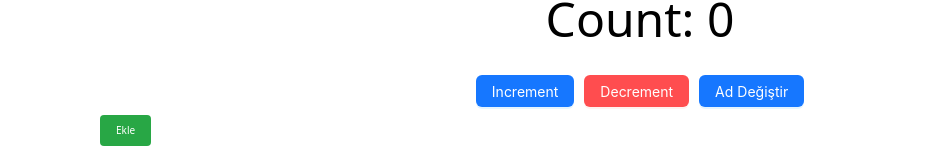
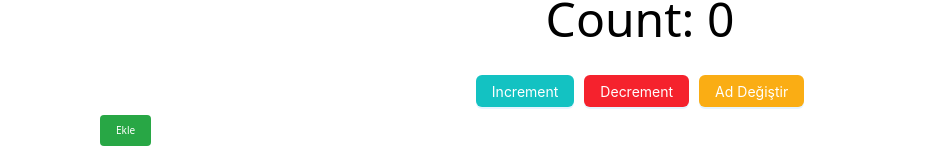
Before and after one commit to RidvanErenEldem/reactProject, a React (Vite) app: page / in a window 1280 px wide. Shown: the part 705-851 px from the top of the page, without its empty margins (0-938 px from the left). Built offline with nearby package versions, Linux system fonts and the light colour scheme.

Commit message:
Refactor code and add modal component

```diff
--- a/src/App.jsx
+++ b/src/App.jsx
@@ -5,7 +5,7 @@ import trTR from "antd/es/date-picker/locale/tr_TR";
 import "dayjs/locale/tr";
 import Counter from "./components/Counter";
 import Button from "./components/UI/Button";
-import { useEffect, useState } from "react";
+import { Fragment, useEffect, useState } from "react";
 import Modal from "./components/UI/Modal";
 
 function App() {
@@ -18,6 +18,9 @@ function App() {
 	}, [counter]);
 
 	return (
+		<Fragment>
+			{showModal ? <Modal setShowModal={setShowModal}></Modal> : ""}
+
 			<div className="container mx-auto">
 				<h1>{name}</h1>
 				<h1>{counter}</h1>
@@ -26,7 +29,7 @@ function App() {
 					<p>Card content</p>
 					<p>Card content</p>
 				</Card>
-			{showModal ? <Modal setShowModal={setShowModal}></Modal> : ""}
+
 				<DatePicker locale={trTR} />
 				<Button title="+1" addClass="warning" onClick={() => setCounter(counter + 1)}>
 					+1
@@ -38,6 +41,7 @@ function App() {
 				<Counter />
 				<Button title="Ekle" addClass="success" />
 			</div>
+		</Fragment>
 	);
 }
 
--- a/src/components/Counter.jsx
+++ b/src/components/Counter.jsx
@@ -1,7 +1,9 @@
 import { Button } from "antd";
 import { useState } from "react";
+import { red, cyan, gold } from "@ant-design/colors";
 
 function Counter() {
+	console.log(red);
 	const [count, setCount] = useState(0);
 
 	const [name, setName] = useState("Ahmet");
@@ -23,13 +25,13 @@ function Counter() {
 			<h3>{name}</h3>
 			<h1 style={{ fontSize: "48px", marginBottom: "20px" }}>Count: {count}</h1>
 			<div>
-				<Button type="primary" onClick={increment} style={{ marginRight: "10px" }}>
+				<Button type="primary" className="" onClick={increment} style={{ marginRight: "10px", backgroundColor: `${cyan[5]}` }}>
 					Increment
 				</Button>
-				<Button type="primary" danger onClick={decrement} style={{ marginRight: "10px" }}>
+				<Button type="primary" onClick={decrement} style={{ marginRight: "10px", backgroundColor: `${red[5]}` }}>
 					Decrement
 				</Button>
-				<Button type="primary" onClick={changeName}>
+				<Button type="primary" onClick={changeName} style={{ backgroundColor: `${gold[5]}` }}>
 					Ad Değiştir
 				</Button>
 			</div>
--- a/src/components/UI/Modal.css
+++ /dev/null
@@ -1,6 +0,0 @@
-.modal-wrapper {
-    position: fixed;
-    top: 50%;
-    left: 50%;
-    transform: translate(-50%, -50%);
-}
--- a/src/components/UI/Modal.jsx
+++ b/src/components/UI/Modal.jsx
@@ -1,22 +1,25 @@
 import { useEffect } from "react";
-import Button from "./Button";
-import "./Modal.css";
 
-const Modal = ({ setShowModal }) => {
+function Modal({ setShowModal }) {
 	useEffect(() => {
-		// This function will run when the component is mounted
+		// clean-up function
 		return () => {
-			console.log("Modal unmounted");
+			console.log("modal kapatıldı.");
 		};
 	}, []);
 
 	return (
-		<div className="modal-wrapper absolute bg-gray-200  p-10">
-			<h3>Input boş olamaz</h3>
-			<p>Lütfen tüm inputları dolduralım</p>
-			<Button title="Kapat" addClass="danger" onClick={() => setShowModal(false)} />
+		<div className=" absolute w-[100%] h-[100%] flex justify-center items-center top-0 ">
+			<div className="absolute bg-red-300 opacity-40 w-[100%] h-[100%]" onClick={() => setShowModal(false)}></div>
+			<div className="modal-wrapper bg-gray-200 p-10 relative z-50">
+				<h3>Inputlar boş olamaz</h3>
+				<p>Lütfen tüm inputların dolu olduğundan emin olalım.</p>
+				<button className="bg-red-600 text-white p-3 rounded-md mt-10" onClick={() => setShowModal(false)}>
+					Kapat
+				</button>
+			</div>
 		</div>
 	);
-};
+}
 
 export default Modal;
```
Lines whose indentation alone changed are shown as unchanged.
